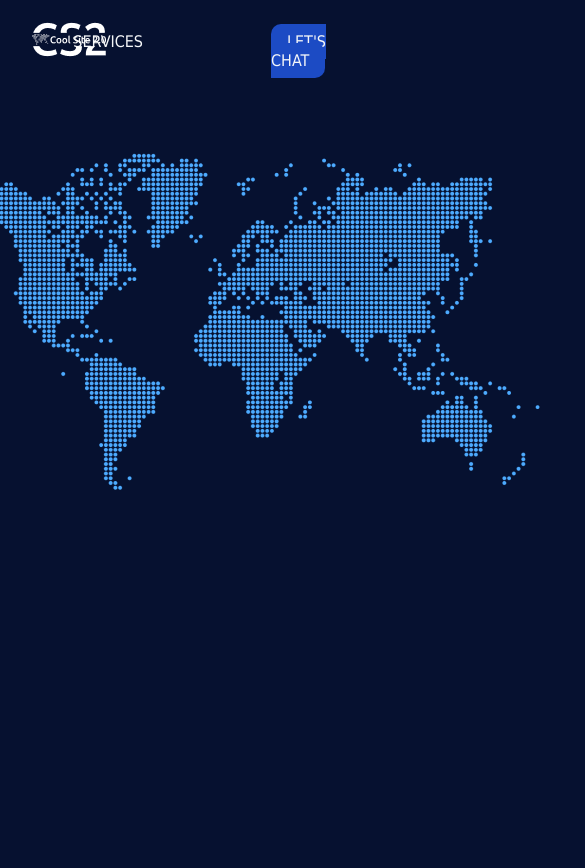
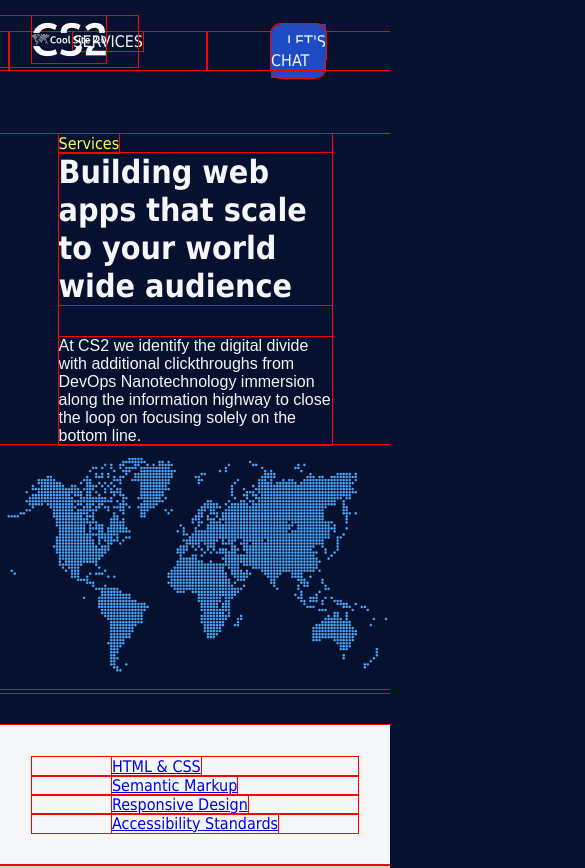
Before and after one commit to KuzneY2K/coolsite, a plain HTML site: page index.html in a window 390 px wide. Shown: the top 868 px of the page, 585 px wide, since content can reach past the window. Drawn offline with Linux system fonts and the light colour scheme.

Commit message:
Added support for tablet size viewports

```diff
--- a/style.css
+++ b/style.css
@@ -2,7 +2,7 @@
     margin: 0;
     padding: 0;
     box-sizing: border-box;
-    /* outline: 1px solid red; */
+    outline: 1px solid red;
 }
 
 :root {
@@ -111,3 +111,31 @@ body {
     font-family: 'Arial';
     padding: 1rem 0rem;
 }
+
+/* TABLET FRIENDLY */
+
+@media (max-width: 970px) {
+
+    body {
+        overflow: scroll;
+    }
+
+    .main-container {
+        flex-direction: column;
+        align-items: center;
+    }
+
+    #world-image {
+        height: 80%;
+        width: 100%;
+        margin: 0px auto;
+    }
+
+    .landing-text {
+        width: 70%;
+    }
+
+    .footer-nav-links ul {
+        flex-direction: column;
+    }
+}
```
